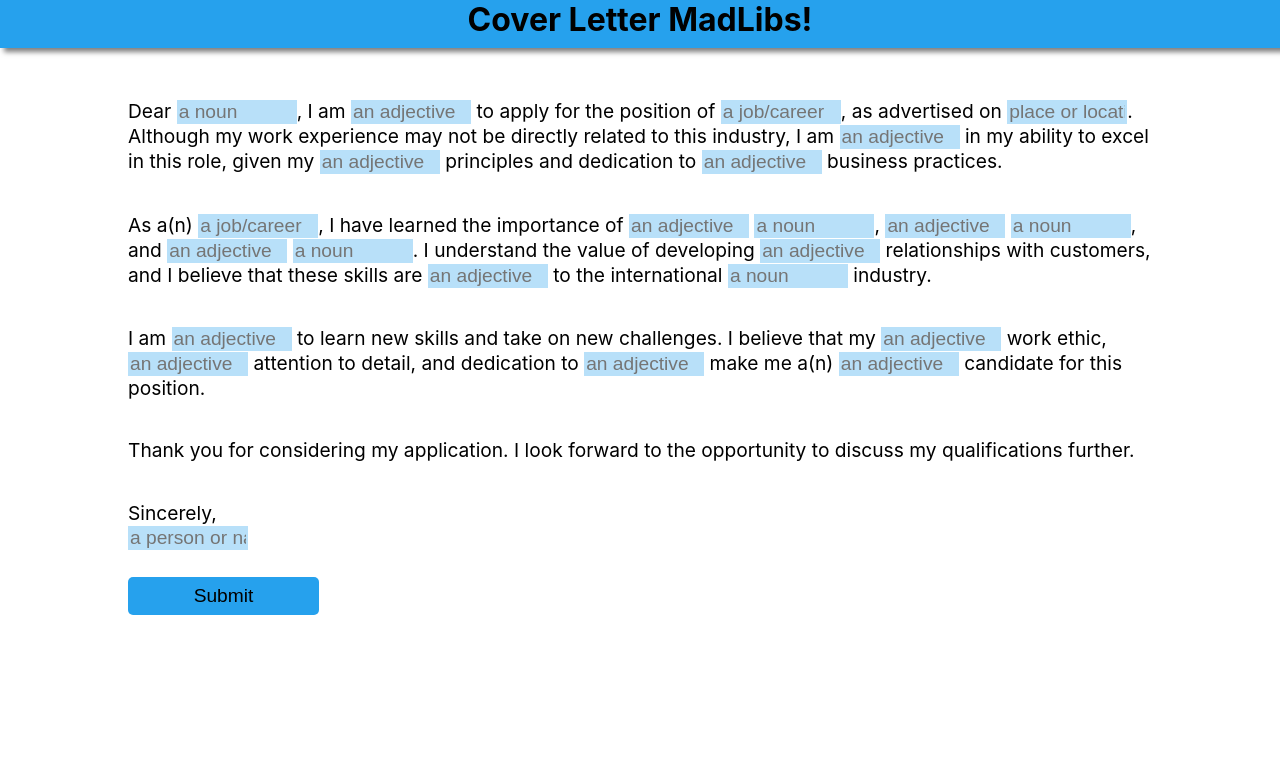
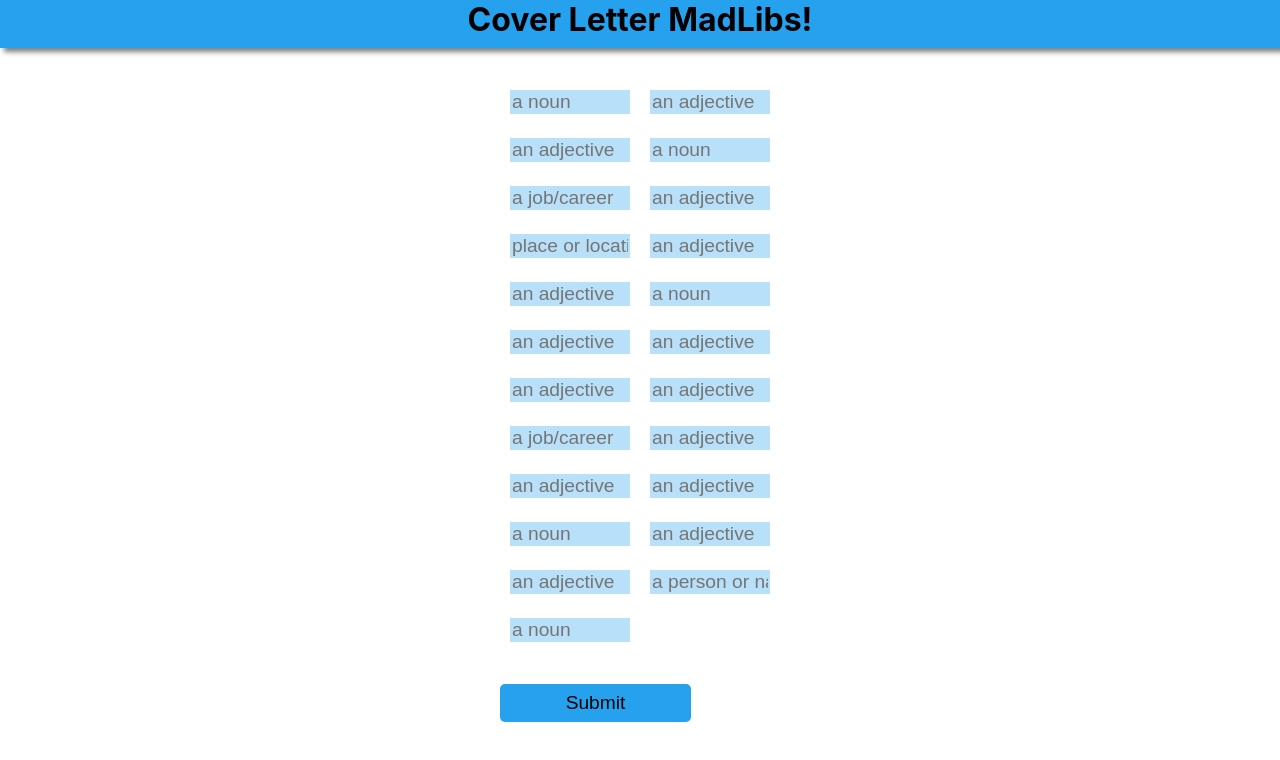
Before and after one commit to cover-letter-mad-libs/cover-letter-mad-libs, a React (Create React App) app: page / in a window 1280 px wide. Shown: the top 760 px of the page. Built offline with nearby package versions, Linux system fonts and the light colour scheme.

Commit message:
all the fucking changes baby

```diff
--- a/src/App.css
+++ b/src/App.css
@@ -31,6 +31,17 @@
   display: flex;
   flex-direction: column;
   /* align-items: center; */
+}
+
+.all-inputs {
+  display: flex;
+  flex-direction: row;
+}
+
+.input-col {
+  display: flex;
+  flex-direction: column;
+  margin: 10px;
 }
 
 .user-inputs form input {
--- a/src/App.js
+++ b/src/App.js
@@ -4,18 +4,20 @@ import {
   Route,
   Navigate,
 } from "react-router-dom";
+import { useState } from "react";
 import "./App.css";
 import CoverLetter from "./Components/CoverLetter";
 import UserInputs from "./Components/UserInputs";
 
 function App() {
+
   return (
     <Router>
       <div className="App">
         <div className="cover-letter">
           <Routes>
             <Route index element={<UserInputs />} />
-              <Route path='coverletter' element={<CoverLetter />} />
+            <Route path='coverletter' element={<CoverLetter />} />
           </Routes>
         </div>
       </div>
--- a/src/Components/CoverLetter.js
+++ b/src/Components/CoverLetter.js
@@ -1,19 +1,20 @@
 export default function CoverLetter({companyName, adjective, jobPosition, place, noun, name}) {
+    const renderAnVersusA = (word='') => 'aeiou'.split('').includes(word[0]) ? 'n' : ''
     return (
         <div>
             <p>
                 Dear {companyName},
 
-                I am {adjective[0]} to apply for the position of {jobPosition}, as advertised on {place}.
+                I am {adjective[0]} to apply for the position of {jobPosition[0]}, as advertised on {place}.
                 Although my work experience may not be directly related to this industry,
                 I am {adjective[1]} in my ability to excel in this role,
                 given my {adjective[2]} principles and dedication to {adjective[3]} business practices.
             </p>
             <p>
-                As a(n) {jobPosition}, I have learned the importance of {adjective[4]} {noun[0]}, {adjective[5]} {noun[1]}, and {adjective[6]} {noun[2]}. I understand the value of developing {adjective[7]} relationships with customers, and I believe that these skills are {adjective[8]} to the international {noun[3]} industry.
+                As a{renderAnVersusA(jobPosition[1])} {jobPosition[1]}, I have learned the importance of {adjective[4]} {noun[0]}, {adjective[5]} {noun[1]}, and {adjective[6]} {noun[2]}. I understand the value of developing {adjective[7]} relationships with customers, and I believe that these skills are {adjective[8]} to the international {noun[3]} industry.
             </p>
             <p>
-                I am {adjective[9]} to learn new skills and take on new challenges. I believe that my {adjective[10]} work ethic, {adjective[11]} attention to detail, and dedication to {adjective[12]}  make me a(n) {adjective[13]} candidate for this position.
+                I am {adjective[9]} to learn new skills and take on new challenges. I believe that my {adjective[10]} work ethic, {adjective[11]} attention to detail, and dedication to {adjective[12]}  make me a{renderAnVersusA(adjective[13])} {adjective[13]} candidate for this position.
             </p>
             <p>
                 Thank you for considering my application. I look forward to the opportunity to discuss my qualifications further.
--- a/src/Components/UserInputs.jsx
+++ b/src/Components/UserInputs.jsx
@@ -126,138 +126,173 @@ export default function UserInputs() {
         </div>
 
         <form onSubmit={handleSubmit} style={{ display: isFilled ? 'none' : 'flex'}}>
-        <p>Dear <span><input
+        <div class="all-inputs">
+        <div class="input-col">
+          <input required={true}
               placeholder="a noun"
               name="companyName"
               value={userCompanyName}
               onChange={(e) => setUserCompanyName(e.target.value)}
-          /></span>, I am <span><input
+            />
+          <br />
+          <input required={true}
               placeholder="an adjective"
               name="adjective"
               value={userAdjective}
               onChange={(e) => setUserAdjective(e.target.value)}
-        /></span> to apply for the position of <span><input
+            />
+          <br />
+          <input required={true}
           placeholder="a job/career"
           name="jobPosition"
           value={userJobPosition}
           onChange={(e) => setUserJobPosition(e.target.value)}
-      /></span>, as advertised on <span><input
+        />
+        <br />
+        <input required={true}
         placeholder="place or location"
         name="place"
         value={userPlace}
         onChange={(e) => setUserPlace(e.target.value)}
-    /></span>.
-Although my work experience may not be directly related to this industry,
-I am <span><input
+      />
+      <br />
+      <input required={true}
               placeholder="an adjective"
               name="adjectiveTwo"
               value={userAdjectiveTwo}
               onChange={(e) => setUserAdjectiveTwo(e.target.value)}
             />
-      </span> in my ability to excel in this role, given my <span><input
+      <br />
+      <input required={true}
               placeholder="an adjective"
               name="adjectiveThree"
               value={userAdjectiveThree}
               onChange={(e) => setUserAdjectiveThree(e.target.value)}
-          /></span> principles and dedication to <span><input
+            /> <br />
+      <input required={true}
             placeholder="an adjective"
             name="adjectiveFour"
             value={userAdjectiveFour}
             onChange={(e) => setUserAdjectiveFour(e.target.value)}
-        /></span> business practices.
-</p>
-<p>As a(n) <span><input
+          />
+      <br />
+      <input required={true}
           placeholder="a job/career"
           name="jobPosition"
           value={userJobPositionTwo}
           onChange={(e) => setUserJobPositionTwo(e.target.value)}
-      /></span>, I have learned the importance of <span><input
+        />
+      <br />
+      <input required={true}
         placeholder="an adjective"
         name="adjectiveFive"
         value={userAdjectiveFive}
         onChange={(e) => setUserAdjectiveFive(e.target.value)}
-    /></span> <span><input
+      />
+      <br />
+      <input required={true}
       placeholder="a noun"
       name="nounOne"
       value={userNoun}
       onChange={(e) => setUserNoun(e.target.value)}
-  /></span>, <span><input
+    />
+    <br />
+    <input required={true}
     placeholder="an adjective"
     name="adjectiveSix"
     value={userAdjectiveSix}
     onChange={(e) => setUserAdjectiveSix(e.target.value)}
-/></span> <span><input
+  />
+  <br />
+  <input required={true}
       placeholder="a noun"
       name="nounTwo"
       value={userNounTwo}
       onChange={(e) => setUserNounTwo(e.target.value)}
-  /></span>, and <span><input
+    />
+  <br />
+</div>
+<div class="input-col">
+<input required={true}
   placeholder="an adjective"
   name="adjectiveSeven"
   value={userAdjectiveSeven}
   onChange={(e) => setUserAdjectiveSeven(e.target.value)}
-/></span> <span><input
+/>
+<br />
+<input required={true}
     placeholder="a noun"
     name="nounThree"
     value={userNounThree}
     onChange={(e) => setUserNounThree(e.target.value)}
-  /></span>. I understand the value of developing <span><input
+  />
+  <br />
+  <input required={true}
   placeholder="an adjective"
   name="adjectiveEight"
   value={userAdjectiveEight}
   onChange={(e) => setUserAdjectiveEight(e.target.value)}
-/></span> relationships with customers, and I believe that these skills are <span><input
+/>
+<br />
+<input required={true}
   placeholder="an adjective"
   name="adjectiveNine"
   value={userAdjectiveNine}
   onChange={(e) => setUserAdjectiveNine(e.target.value)}
-/></span> to the international <span><input
+/>
+<br />
+<input required={true}
     placeholder="a noun"
     name="nounFour"
     value={userNounFour}
     onChange={(e) => setUserNounFour(e.target.value)}
-  /></span> industry.
-</p>
-<p>
-  I am <span><input
+  />
+<br />
+<input required={true}
   placeholder="an adjective"
   name="adjectiveTen"
   value={userAdjectiveTen}
   onChange={(e) => setUserAdjectiveTen(e.target.value)}
-/></span> to learn new skills and take on new challenges. I believe that my <span><input
+/>
+<br /><input required={true}
   placeholder="an adjective"
   name="adjectiveEleven"
   value={userAdjectiveEleven}
   onChange={(e) => setUserAdjectiveEleven(e.target.value)}
-/></span> work ethic, <span><input
+/>
+<br />
+<input required={true}
   placeholder="an adjective"
   name="adjectiveTwelve"
   value={userAdjectiveTwelve}
   onChange={(e) => setUserAdjectiveTwelve(e.target.value)}
-/></span> attention to detail, and dedication to <span><input
+/>
+<br />
+<input required={true}
   placeholder="an adjective"
   name="adjectiveThirteen"
   value={userAdjectiveThirteen}
   onChange={(e) => setUserAdjectiveThirteen(e.target.value)}
-/></span>  make me a(n) <span><input
+/>
+<br />
+<input required={true}
   placeholder="an adjective"
   name="adjectiveFourteen"
   value={userAdjectiveFourteen}
   onChange={(e) => setUserAdjectiveFourteen(e.target.value)}
-/></span> candidate for this position.
-  </p>
-  <p>
-  Thank you for considering my application. I look forward to the opportunity to discuss my qualifications further.
-  </p>
-  <p>
-  Sincerely,<br/>
-  <span><input
+/>
+<br />
+<input required={true}
   placeholder="a person or name"
   name="name"
   value={userName}
   onChange={(e) => setUserName(e.target.value)}
-/></span>
-  </p>
+/>
+<br />
+</div>
+        </div>
+
+
           <button type="submit">Submit</button>
         </form>
 
```
Also changed, not shown: 1 other file (tests, documents, lock files or other folders). Lines whose indentation alone changed are shown as unchanged.
